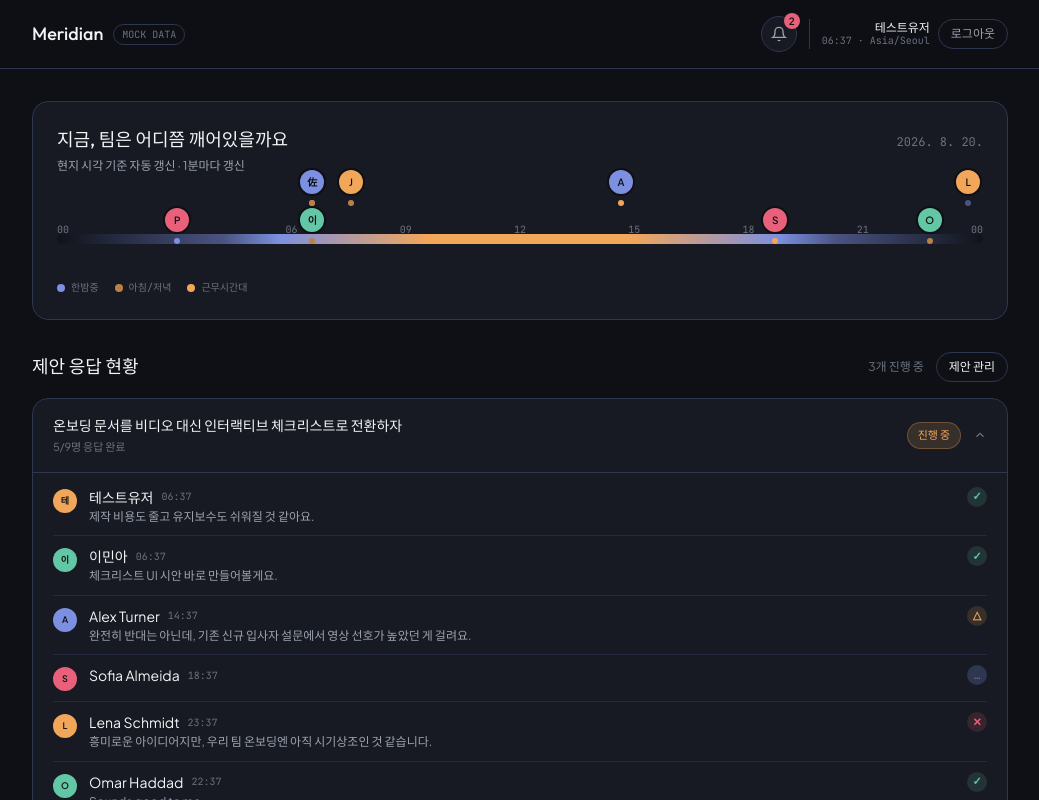
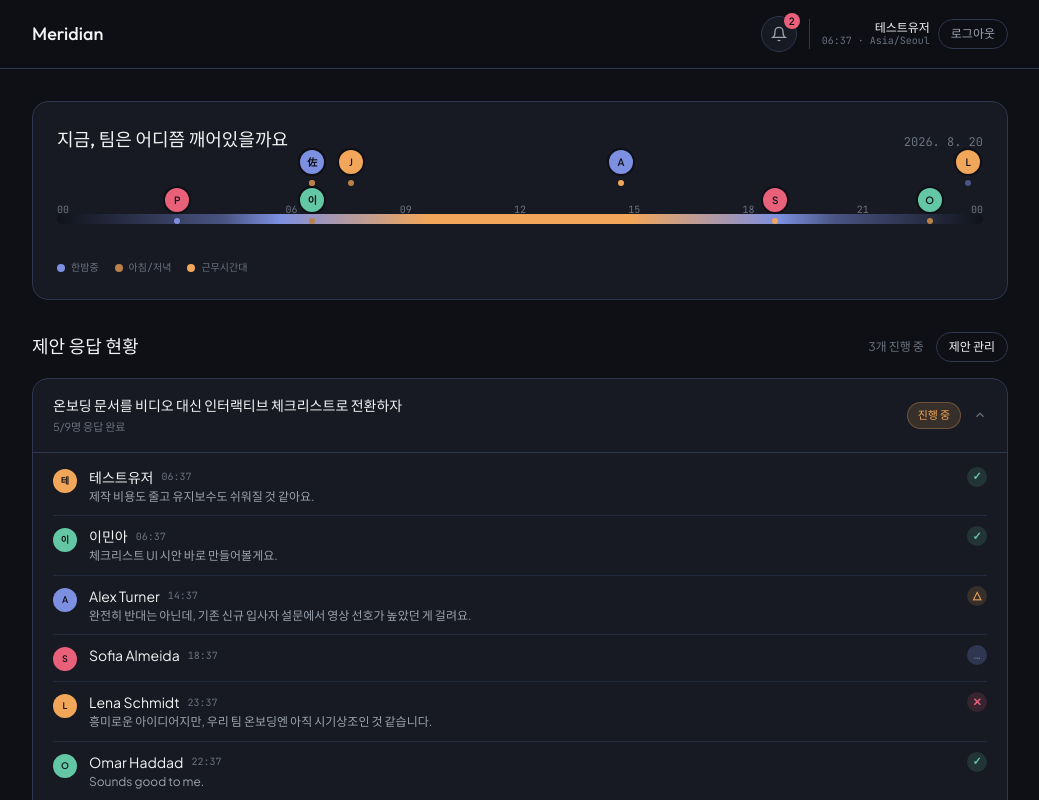
Before and after one commit to apex-hat/frontend, a React (Vite) app: page / in a window 1280 px wide. Both pictures are taken after typing "name@example.com", "Sample123" into the empty fields and a click on the button "로그인". Shown: the top 800 px of the page, without its empty margins (120-1159 px from the left). Built offline with nearby package versions, Linux system fonts and the light colour scheme.

Commit message:
개선: 인증 및 대시보드 보조 문구 정리

```diff
--- a/src/features/auth/components/SignupPage.tsx
+++ b/src/features/auth/components/SignupPage.tsx
@@ -176,7 +176,7 @@ export default function SignupPage({ onSignup, onNavigateLogin }: SignupPageProp
         </div>
       </form>
 
-      <p className="flex items-center justify-center gap-2 text-sm text-ink-dim mt-6 text-center">
+      <p className="flex items-center justify-center gap-2 text-sm text-ink-dim mt-4 text-center">
         <span>이미 계정이 있으신가요?</span>
         <button
           type="button"
--- a/src/features/dashboard/components/Dashboard.tsx
+++ b/src/features/dashboard/components/Dashboard.tsx
@@ -56,9 +56,6 @@ export default function Dashboard({ user, onLogout, onOpenProposals }: Dashboard
         <div className="max-w-5xl mx-auto px-6 py-4 flex items-center justify-between">
           <div className="flex items-center gap-2.5">
             <span className="font-display text-lg text-ink">Meridian</span>
-            <span className="font-mono text-[10px] text-ink-faint border border-surface-3 rounded-full px-2 py-0.5">
-              MOCK DATA
-            </span>
           </div>
 
           <div className="flex items-center gap-3">
--- a/src/features/dashboard/components/WorldClockStrip.tsx
+++ b/src/features/dashboard/components/WorldClockStrip.tsx
@@ -39,9 +39,10 @@ export default function WorldClockStrip({ members }: WorldClockStripProps) {
       <div className="flex items-baseline justify-between mb-6">
         <div>
           <h2 className="font-display text-lg text-ink">지금, 팀은 어디쯤 깨어있을까요</h2>
-          <p className="text-xs text-ink-dim mt-1">현지 시각 기준 자동 갱신 · 1분마다 갱신</p>
         </div>
-        <span className="font-mono text-xs text-ink-faint">{now.toLocaleDateString("ko-KR")}</span>
+        <span className="font-mono text-xs text-ink-faint">
+          {now.toLocaleDateString("ko-KR").replace(/\.$/, "")}
+        </span>
       </div>
 
       <div className="relative pt-9 pb-7">
```
